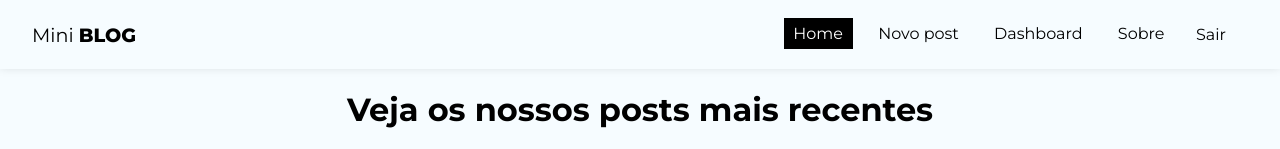
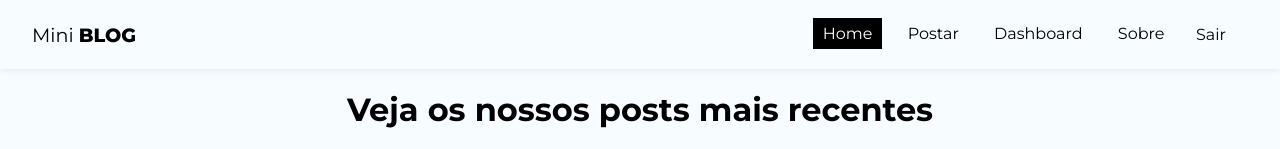
Before and after one commit to devAugustoW/miniblog, a React (Create React App) app: page / in a window 1280 px wide. Shown: the top 149 px of the page. Built offline with nearby package versions, Linux system fonts and the light colour scheme; no server answers; the database is empty; sample sign-in values are in the browser's storage.

Commit message:
Final update e readme

```diff
--- a/src/components/Navbar.jsx
+++ b/src/components/Navbar.jsx
@@ -56,7 +56,7 @@ const Navbar = () => {
                             to="/posts/create"
                             className={({ isActive }) => (isActive ? styles.active : "")}
                         >
-                            Novo post
+                            Postar
                         </NavLink>
                     </li>
                     <li>
--- a/src/components/PostDetail.jsx
+++ b/src/components/PostDetail.jsx
@@ -9,6 +9,7 @@ const PostDetail = ({ post }) => {
 
 
         <div className={styles.post_detail}>
+
             <img src={post.image} alt={post.title} />
 
             <h2>{post.title}</h2>
--- a/src/components/PostDetail.module.css
+++ b/src/components/PostDetail.module.css
@@ -3,7 +3,7 @@
 }
 
 .post_detail img {
-  max-width: 600px;
+  max-width: 200px;
 }
 
 .post_detail h2 {
--- a/src/pages/CreatePost/CreatePost.jsx
+++ b/src/pages/CreatePost/CreatePost.jsx
@@ -50,16 +50,19 @@ const CreatePost = () => {
             tags: tagsArray,
             uid: user.uid,
             createdBy: user.displayName,
+
         }).then((insertedDoc) => {
             console.log("Documento inserido:", insertedDoc);
             console.log(insertDocument)
             console.log("Título do documento inserido:", insertedDoc.title);
+
         }).catch((error) => {
             console.error("Erro ao inserir documento:", error);
+
         });
 
         // redirect to home page
-//       navigate("/");
+        navigate("/");
     };
 
 
--- a/src/pages/Home/Home.module.css
+++ b/src/pages/Home/Home.module.css
@@ -29,3 +29,7 @@
 .noposts a {
   padding: 10px 25px;
 }
+
+img {
+    min-width: 500px;
+}
--- a/src/pages/Post/Post.module.css
+++ b/src/pages/Post/Post.module.css
@@ -7,6 +7,10 @@
   margin-bottom: 0.2em;
 }
 
+.post_container img {
+    max-width: 600px;
+
+}
 .post_container .tags {
   display: flex;
   justify-content: center;
```
Also changed, not shown: 1 other file (tests, documents, lock files or other folders).
